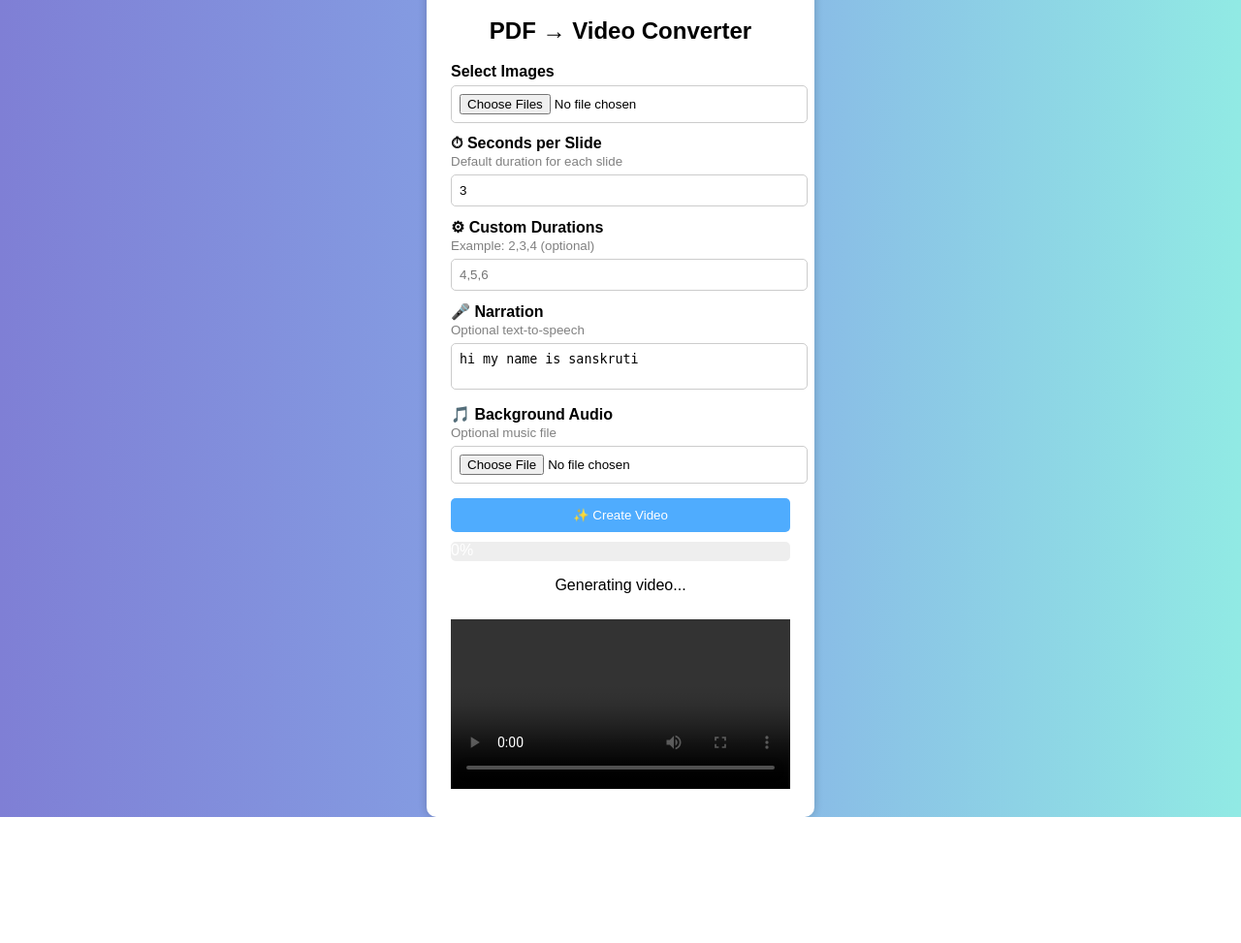
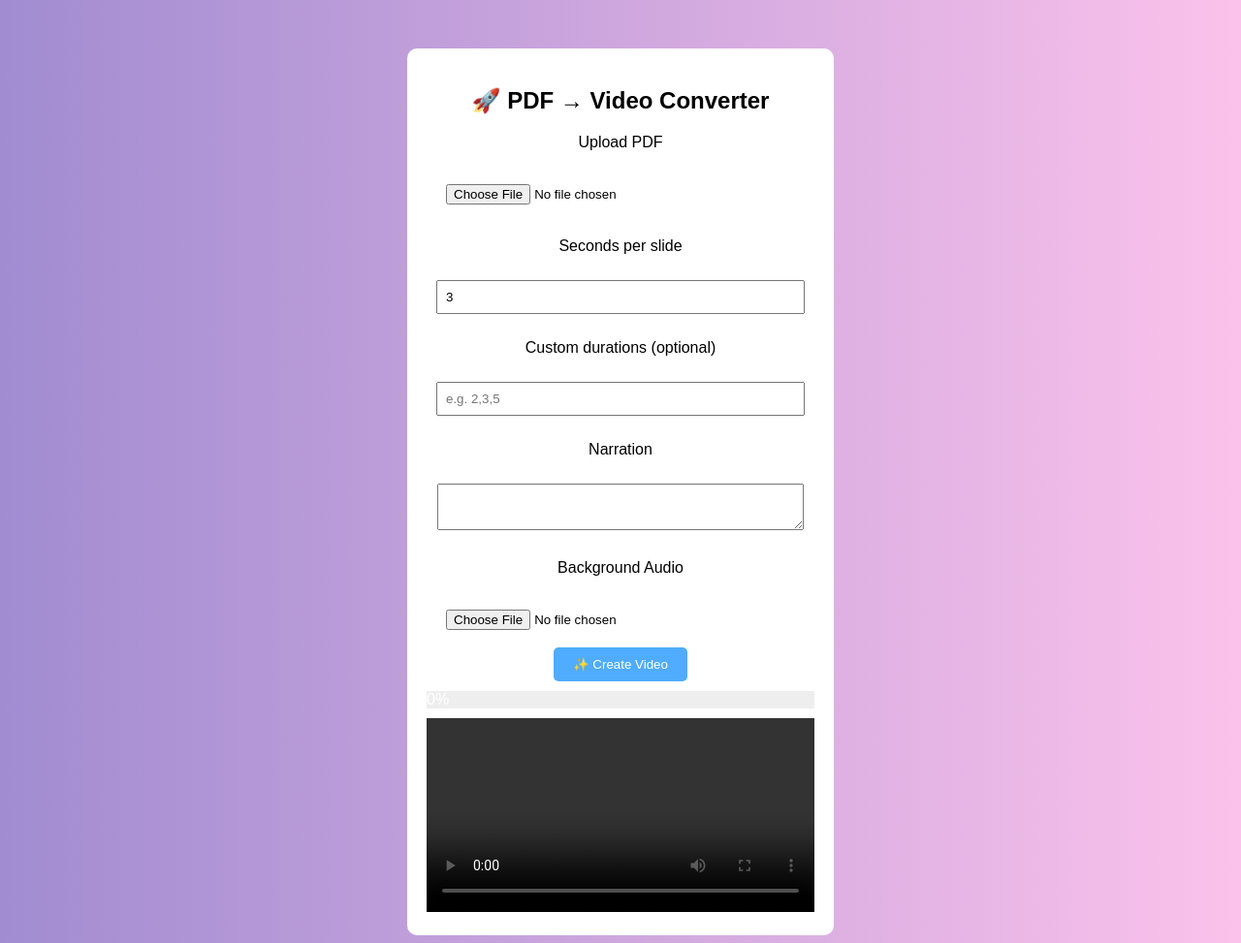
Before and after one commit to sanskrutisawant2006-pixel/pdf-to-video-converter, a Flask app: page / in a window 1280 px wide. Shown: the whole page at 97% size. Before the commit the page ends 843 px from the top, so only its background shows below. Run offline with Flask 3, Linux system fonts and the light colour scheme.

Commit message:
Update index.html

```diff
--- a/templates/index.html
+++ b/templates/index.html
@@ -2,92 +2,51 @@
 <html>
 <head>
     <title>PDF → Video Converter</title>
-
     <style>
         body {
             font-family: Arial;
-            background: linear-gradient(to right, #7F7FD5, #86A8E7, #91EAE4);
-            display: flex;
-            justify-content: center;
-            align-items: center;
-            height: 100vh;
+            background: linear-gradient(to right, #a18cd1, #fbc2eb);
+            text-align: center;
         }
 
         .container {
             background: white;
-            padding: 25px;
+            width: 400px;
+            margin: auto;
+            margin-top: 50px;
+            padding: 20px;
             border-radius: 10px;
-            width: 350px;
-            box-shadow: 0 0 10px rgba(0,0,0,0.2);
-        }
-
-        h2 {
-            text-align: center;
-        }
-
-        label {
-            font-weight: bold;
-            display: block;
-            margin-top: 12px;
-        }
-
-        small {
-            color: gray;
         }
 
         input, textarea {
-            width: 100%;
+            width: 90%;
+            margin: 10px;
             padding: 8px;
-            margin-top: 5px;
-            border-radius: 5px;
-            border: 1px solid #ccc;
-        }
-
-        textarea {
-            resize: none;
         }
 
         button {
-            width: 100%;
-            margin-top: 15px;
-            padding: 10px;
+            padding: 10px 20px;
             background: #4facfe;
             border: none;
             color: white;
             border-radius: 5px;
-            cursor: pointer;
         }
 
         .progress {
             width: 100%;
             background: #eee;
             margin-top: 10px;
-            border-radius: 5px;
         }
 
         .progress-bar {
             width: 0%;
-            height: 20px;
-            background: #00c6ff;
-            text-align: center;
+            background: #4facfe;
             color: white;
-            border-radius: 5px;
         }
 
         video {
             width: 100%;
             margin-top: 10px;
-        }
-
-        a {
-            display: block;
-            text-align: center;
-            margin-top: 10px;
-            padding: 10px;
-            background: green;
-            color: white;
-            text-decoration: none;
-            border-radius: 5px;
         }
     </style>
 </head>
@@ -95,66 +54,39 @@
 <body>
 
 <div class="container">
-    <h2>PDF → Video Converter</h2>
+    <h2>🚀 PDF → Video Converter</h2>
 
-    <!-- Images -->
-    <label>Select Images</label>
-    <input type="file" id="images" name="file" multiple>
+    <form id="form">
+        <p>Upload PDF</p>
+        <input type="file" name="file">
 
-    <!-- Default duration -->
-    <label>⏱ Seconds per Slide</label>
-    <small>Default duration for each slide</small>
-    <input type="number" id="default_duration" value="3">
+        <p>Seconds per slide</p>
+        <input type="number" name="default_duration" value="3">
 
-    <!-- Custom duration -->
-    <label>⚙ Custom Durations</label>
-    <small>Example: 2,3,4 (optional)</small>
-    <input type="text" id="durations" name="durations" placeholder="4,5,6">
+        <p>Custom durations (optional)</p>
+        <input type="text" name="durations" placeholder="e.g. 2,3,5">
 
-    <!-- Narration -->
-    <label>🎤 Narration</label>
-    <small>Optional text-to-speech</small>
-    <textarea id="narration" name="narration">hi my name is sanskruti</textarea>
+        <p>Narration</p>
+        <textarea name="narration"></textarea>
 
-    <!-- Audio -->
-    <label>🎵 Background Audio</label>
-    <small>Optional music file</small>
-    <input type="file" id="audio" name="audio">
+        <p>Background Audio</p>
+        <input type="file" name="audio">
 
-    <button onclick="startProcess()">✨ Create Video</button>
+        <button type="button" onclick="startProcess()">✨ Create Video</button>
+    </form>
 
     <div class="progress">
         <div id="bar" class="progress-bar">0%</div>
     </div>
 
-    <p id="status" style="text-align:center;">Generating video...</p>
-
     <video id="video" controls></video>
 
-    <a id="download" href="/download" style="display:none;">⬇ Download Video</a>
+    <a id="download" href="/download" style="display:none;">Download Video</a>
 </div>
 
 <script>
 function startProcess() {
-    const files = document.getElementById("images").files;
-    const narration = document.getElementById("narration").value;
-    const durations = document.getElementById("durations").value;
-    const default_duration = document.getElementById("default_duration").value;
-    const audio = document.getElementById("audio").files[0];
-
-    let formData = new FormData();
-
-    for (let i = 0; i < files.length; i++) {
-        formData.append("file", files[i]);
-    }
-
-    formData.append("narration", narration);
-    formData.append("durations", durations);
-    formData.append("default_duration", default_duration);
-
-    if (audio) {
-        formData.append("audio", audio);
-    }
+    let formData = new FormData(document.getElementById("form"));
 
     fetch("/start", {
         method: "POST",
@@ -167,12 +99,12 @@ function startProcess() {
         .then(data => {
             let bar = document.getElementById("bar");
             bar.style.width = data.progress + "%";
-            bar.innerText = data.progress + "%";
+            bar.innerHTML = data.progress + "%";
 
             if (data.progress >= 100) {
                 clearInterval(interval);
+                document.getElementById("video").src = "/download";
                 document.getElementById("download").style.display = "block";
-                document.getElementById("video").src = "/download";
             }
         });
     }, 1000);
```
